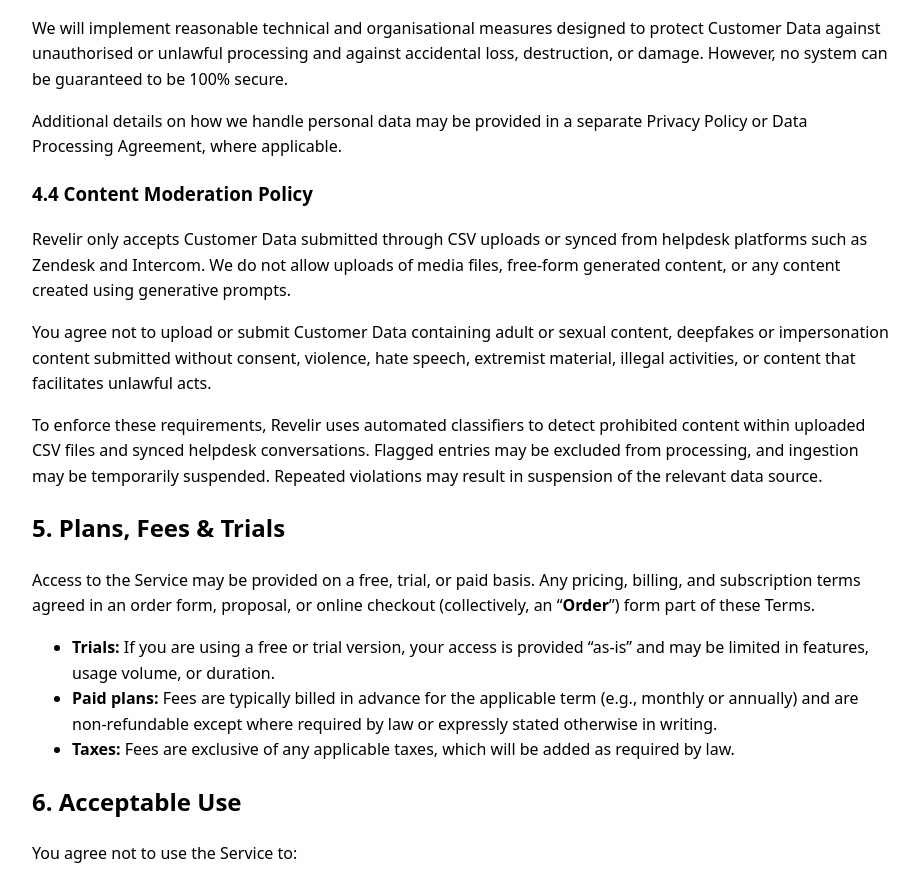
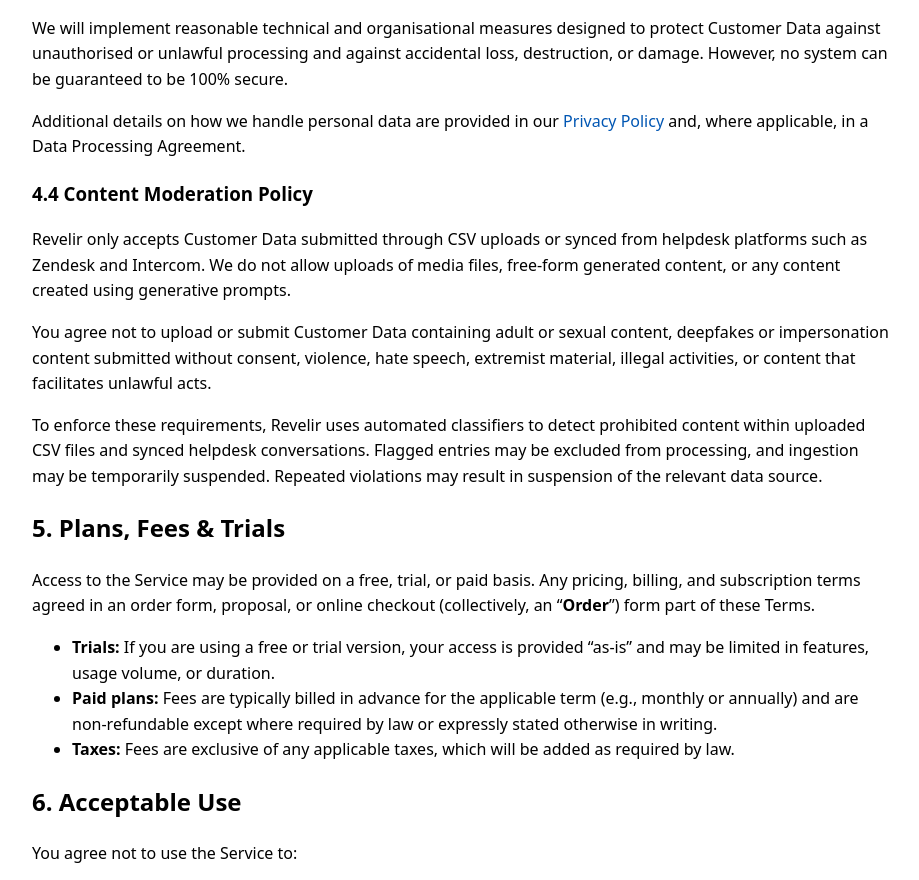
Before and after one commit to rasmus-revelir-ai/revelir-legal, a plain HTML site: page index.html in a window 1280 px wide. Shown: the part 1733-2613 px from the top of the page, without its empty margins (178-1097 px from the left). Drawn offline with Linux system fonts and the light colour scheme.

Commit message:
feat: link Terms of Use to the new Privacy Policy
Co-Authored-By: Claude Opus 5.5 <noreply@anthropic.com>
Claude-Session: https://claude.ai/code/session_01LNyas6SQiAoLvf6H5sQFy4

```diff
--- a/index.html
+++ b/index.html
@@ -133,8 +133,9 @@
       destruction, or damage. However, no system can be guaranteed to be 100% secure.
     </p>
     <p>
-      Additional details on how we handle personal data may be provided in a separate
-      Privacy Policy or Data Processing Agreement, where applicable.
+      Additional details on how we handle personal data are provided in our
+      <a href="https://security.revelir.ai/privacy">Privacy Policy</a> and, where applicable,
+      in a Data Processing Agreement.
     </p>
 
     <h3>4.4 Content Moderation Policy</h3>
```
